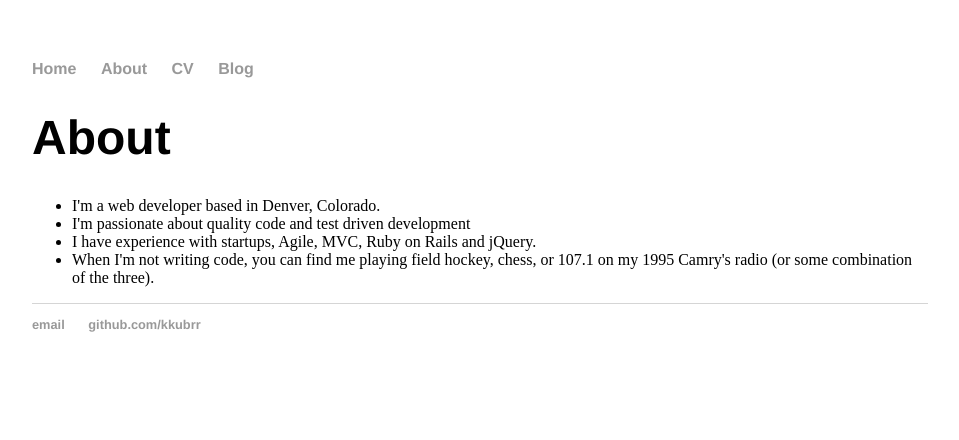
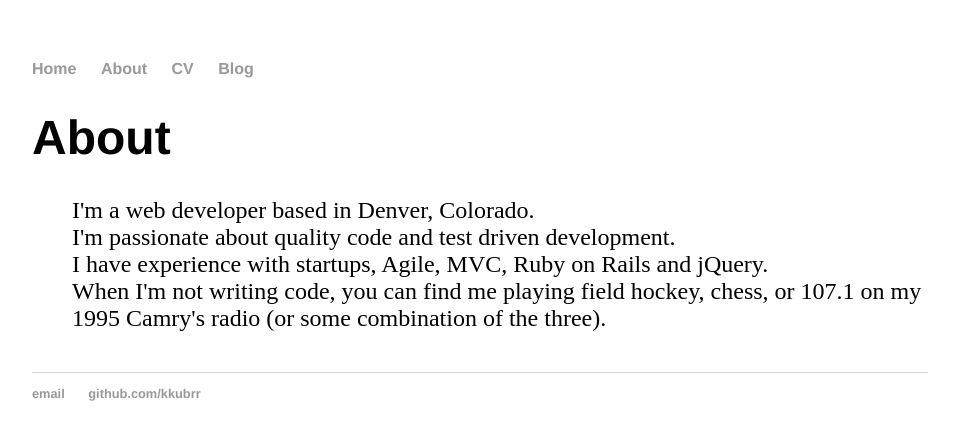
Before and after one commit to kkburr/kkburr.github.io, a Jekyll site: the page built from about/index.html, in a window 1280 px wide. Shown: the top 440 px of the page, without its empty margins (160-1119 px from the left). Built offline with Jekyll 4.4.1, drawn with Linux system fonts in a browser that asks for light colours.

Commit message:
Style/content changes to about page

```diff
--- a/about/index.html
+++ b/about/index.html
@@ -4,9 +4,9 @@ title: About
 ---
 <h1>{{ page.title }}</h1>
 <div class="blurb">
-  <ul>
+  <ul class="about">
     <li>I'm a web developer based in Denver, Colorado.</li>
-    <li>I'm passionate about quality code and test driven development</li>
+    <li>I'm passionate about quality code and test driven development.</li>
     <li>I have experience with startups, Agile, MVC, Ruby on Rails and jQuery.</li>
     <li>When I'm not writing code, you can find me playing field hockey, chess, or 107.1
       on my 1995 Camry's radio (or some combination of the three).</li>
--- a/css/main.css
+++ b/css/main.css
@@ -25,7 +25,7 @@ h1 {
 }
 p {
     font-size: 1.5em;
-    line-height: 1em;
+    line-height: 1.5em;
     color: #333;
 }
 footer {
@@ -41,3 +41,12 @@ ul.posts {
 ul.posts li {
     list-style: none;
 }
+
+ul.about {
+    margin: 20px auto 40px;
+    font-size: 1.5em;
+}
+
+ul.about li {
+    list-style: none;
+}
```
